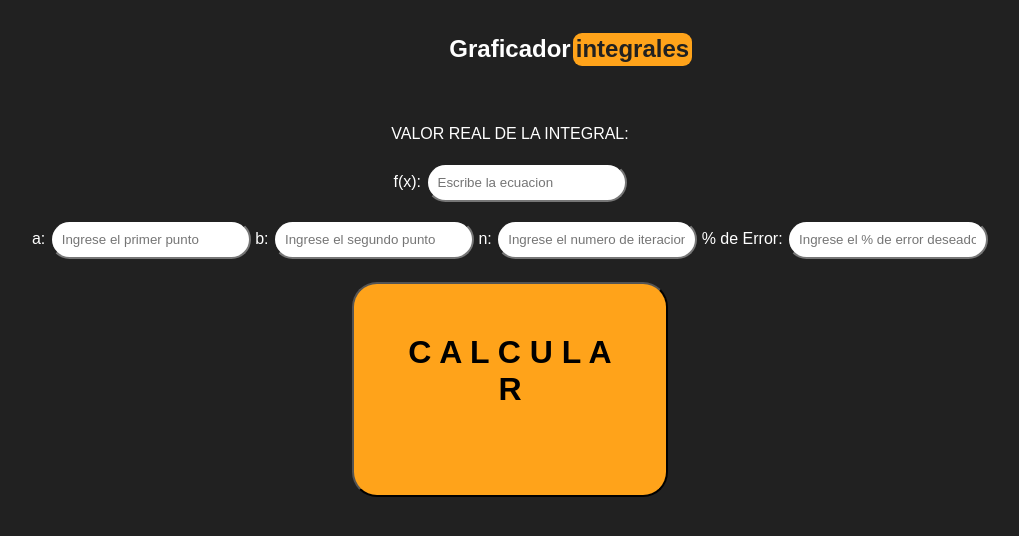
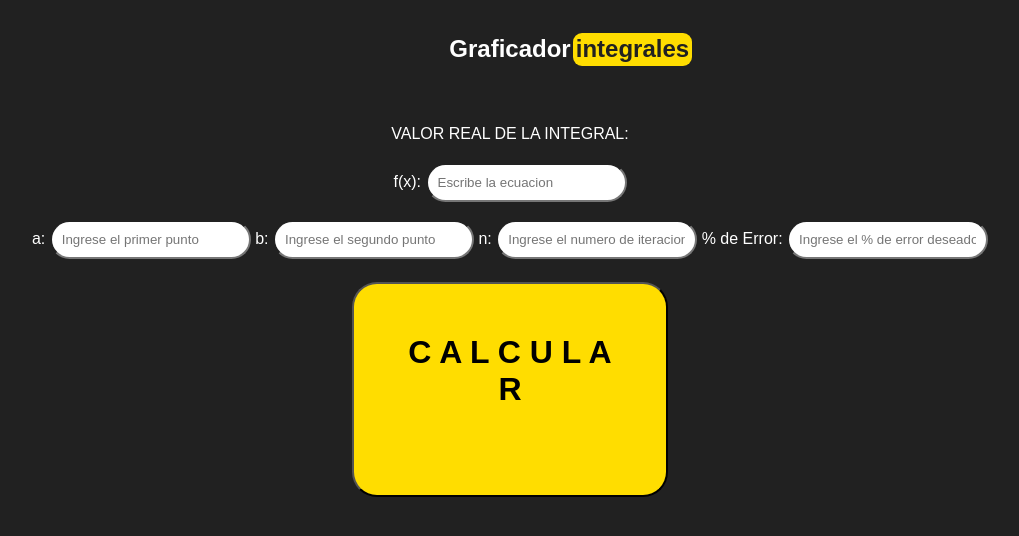
Before and after one commit to jbpixel52/Integral-Visualizer, a Flask app: page / in a window 1280 px wide. Shown: the top 536 px of the page, without its empty margins (130-1149 px from the left). Run offline with Flask 2, Linux system fonts and the light colour scheme.

Commit message:
Cambio del color

```diff
--- a/app.py
+++ b/app.py
@@ -68,7 +68,7 @@ def integral_plot(f, a, b, N):
     x = np.linspace(a, b, num=N)
     y = f(x)
     fig, ax = plt.subplots()
-    ax.set_facecolor('#ffa31a')
+    ax.set_facecolor('#FFDD00')
     ax.plot(x, y, 'ro', linewidth=3, color='pink')
     plt.grid(True, linestyle=':')
     plt.title(f'Integral')
@@ -163,7 +163,7 @@ def butt():
     n = int(request.form['n'])
     ecuacion = request.form['ecuacion']
     tolerancia = float(request.form['porciento'])/100
-    n_original = 69
+    n_original = n
     if n % 2 == 1:
         n += 1
     print("tipo de la ecuacion:", type(ecuacion))
--- a/templates/index.html
+++ b/templates/index.html
@@ -13,7 +13,7 @@
     }
 
     button {
-      background-color: #ffa31a;
+      background-color: #FFDD00;
       font-weight: 900;
       font-size: xx-large;
       text-decoration: wavy;
@@ -25,7 +25,7 @@
     }
     button:hover{
       background-color: 	#808080;
-color: 	#ffa31a;
+color: 	#FFDD00;
     }
 
     h1 {
@@ -56,7 +56,7 @@ color: 	#ffa31a;
 
     }
     .hub{
-      background-color: #ffa31a;
+      background-color: #FFDD00;
       border-radius:9px;
       padding: 0 1vw 1vw 1vw;
       color: #212121;
```
